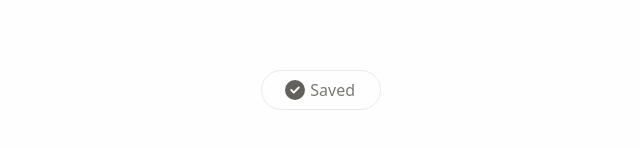
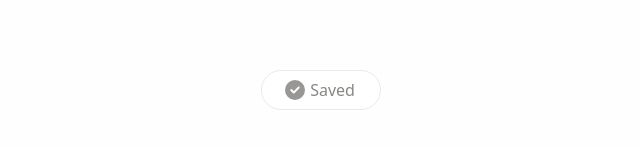
Before and after one commit to soufianeoualla/save-toggle, a React (Vite) app: page / in a window 1280 px wide. Both pictures are taken after a click on the button "Save". Shown: the part 310-458 px from the top of the page, without its empty margins (319-959 px from the left). Built offline with nearby package versions, Linux system fonts and the light colour scheme.

Commit message:
adjust animation

```diff
--- a/src/components/save-toggle.tsx
+++ b/src/components/save-toggle.tsx
@@ -83,8 +83,7 @@ const SaveToggle = () => {
       case "saved":
         return (
           <motion.div
-            animate={{ opacity: 1, x: 0 }}
-            exit={{ opacity: 0, x: 15 }}
+            exit={{ x: -15 }}
             className="bg-[#2e2d2b] rounded-full flex justify-center items-center h-10 w-10"
           >
             <FaCircleCheck className="text-white text-xl" />
@@ -95,16 +94,14 @@ const SaveToggle = () => {
         return (
           <motion.div
             initial={{
-              opacity: 0,
               width: 40,
               height: 40,
               backgroundColor: "#2e2d2b",
               borderRadius: 60,
             }}
             animate={{
-              opacity: 1,
               width: 110,
-              backgroundColor: "transparent",
+              backgroundColor: "white",
               borderRadius: 35,
             }}
             transition={{
@@ -112,15 +109,17 @@ const SaveToggle = () => {
               damping: 14,
               stiffness: 120,
               mass: 1.5,
+              duration: 0.4,
             }}
             className="h-10 flex justify-center items-center gap-x-2 border border-[#ebeae4] "
           >
             <motion.div
               {...fadeSlide({
-                x: 15,
+                x: 0,
                 y: 0,
                 color: "#fff",
                 opacity: 1,
+                duration: 0.7,
               })}
               animate={{ x: 0, color: "#63615c" }}
             >
@@ -128,8 +127,8 @@ const SaveToggle = () => {
             </motion.div>
             <motion.div
               {...fadeSlide({
-                x: -15,
-                duration: 0.6,
+                x: -10,
+                duration: 0.7,
               })}
               className="text-[#63615c]"
             >
```
